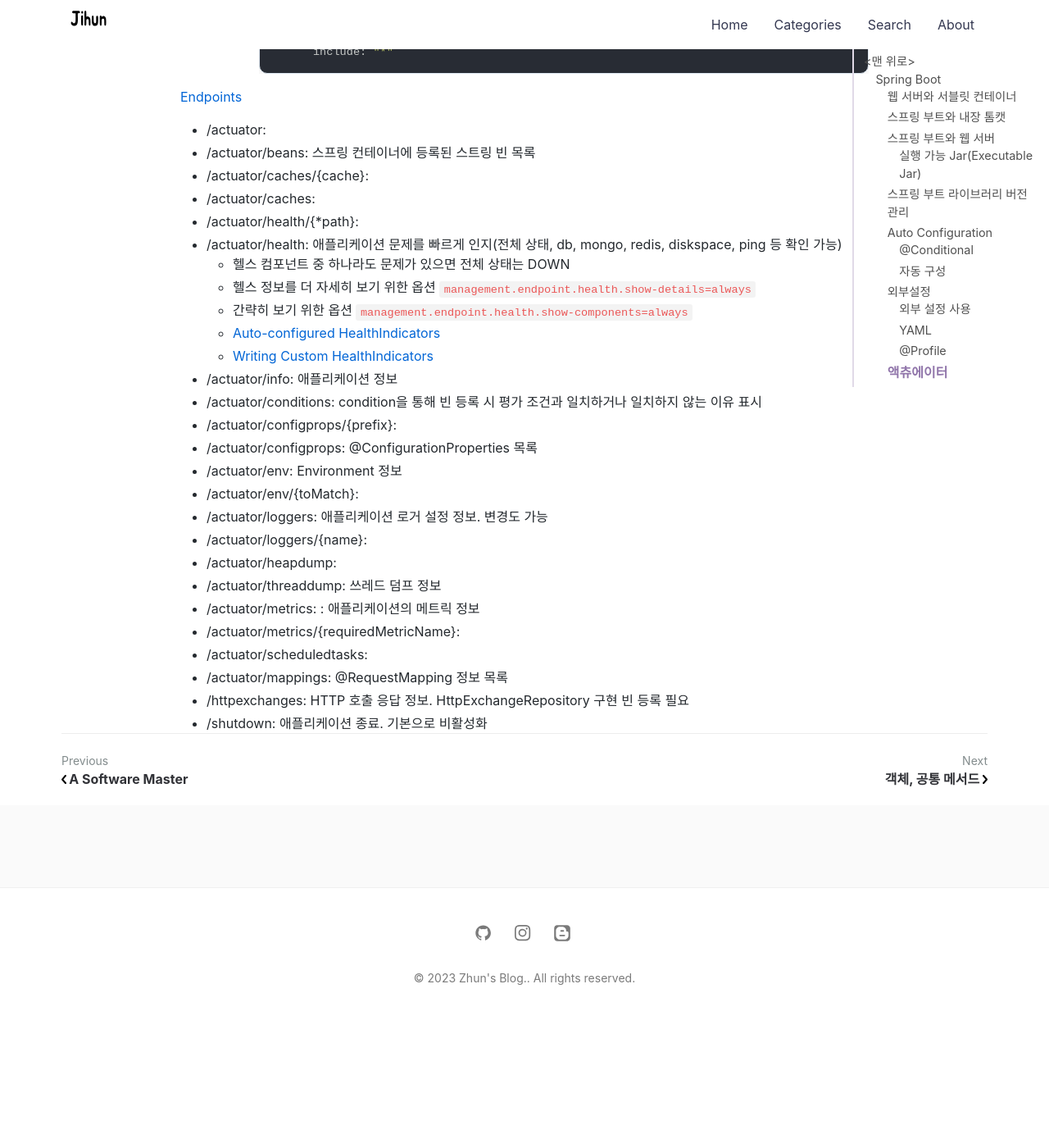
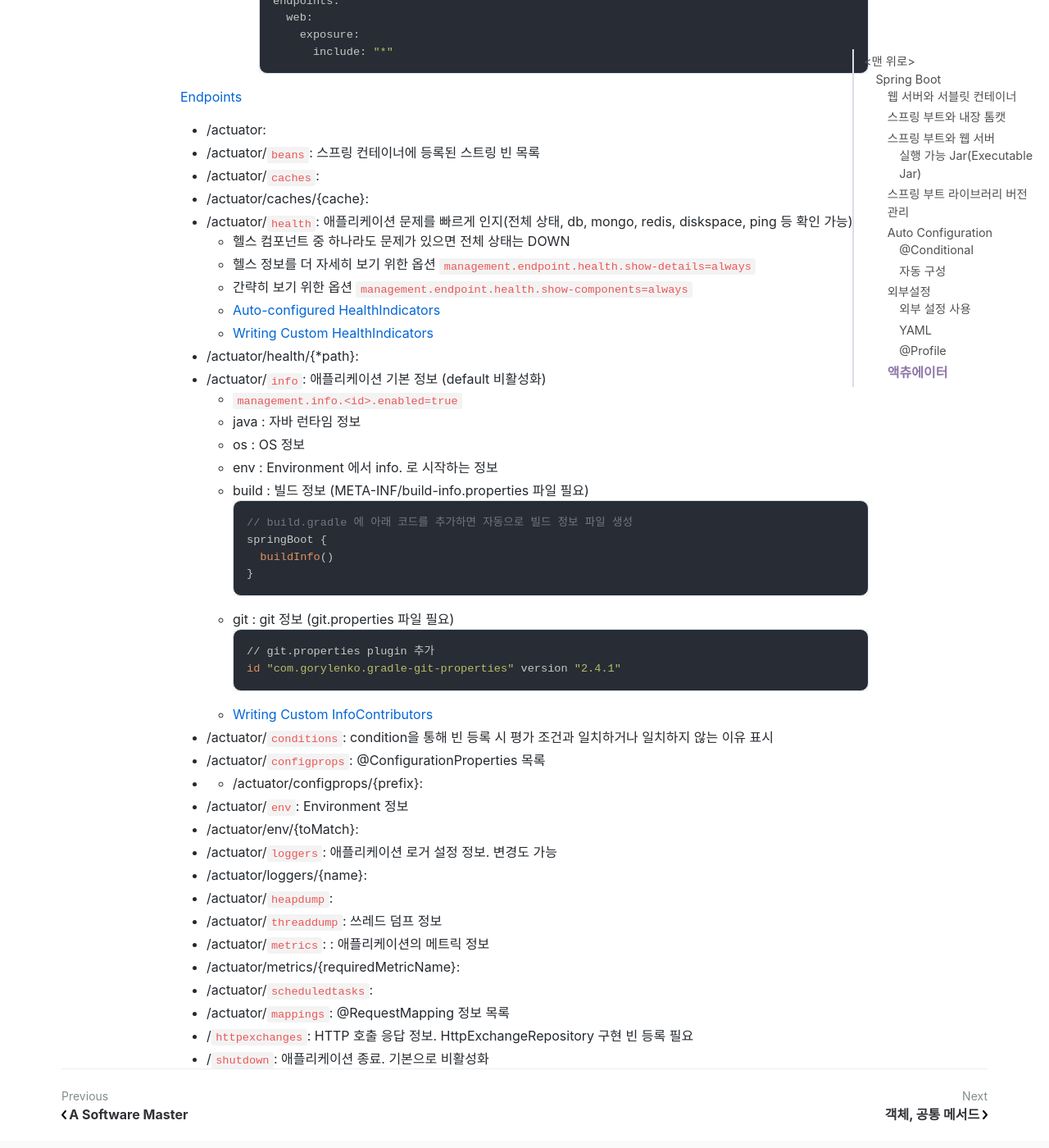
Before and after one commit to jihunparkme/jihunparkme.github.io, a Jekyll site: the page built from _posts/2023-04-06-spring-boot.md, in a window 1280 px wide and 1400 px high, scrolled down 17980 px. Shown: the whole window at 82% size. Built offline with Jekyll 4.4.1, drawn with Linux system fonts in a browser that asks for light colours; nearby versions of some CDN libraries; comment, search, counter and statistics services are not loaded; before the commit the page ends 19228 px from its top, so only the background shows below that.

Commit message:
[SpringBoot] 액츄에이터: 애플리케이션 정보

````diff
--- a/_posts/2023-04-06-spring-boot.md
+++ b/_posts/2023-04-06-spring-boot.md
@@ -747,29 +747,46 @@ implementation 'org.springframework.boot:spring-boot-starter-actuator'
 [Endpoints](https://docs.spring.io/spring-boot/docs/current/reference/html/actuator.html#actuator.endpoints)
 
 - /actuator:
-- /actuator/beans: 스프링 컨테이너에 등록된 스트링 빈 목록
+- /actuator/`beans`: 스프링 컨테이너에 등록된 스트링 빈 목록
+- /actuator/`caches`:
 - /actuator/caches/{cache}:
-- /actuator/caches:
-- /actuator/health/{*path}:
-- /actuator/health: 애플리케이션 문제를 빠르게 인지(전체 상태, db, mongo, redis, diskspace, ping 등 확인 가능)
+- /actuator/`health`: 애플리케이션 문제를 빠르게 인지(전체 상태, db, mongo, redis, diskspace, ping 등 확인 가능)
   - 헬스 컴포넌트 중 하나라도 문제가 있으면 전체 상태는 DOWN
   - 헬스 정보를 더 자세히 보기 위한 옵션 `management.endpoint.health.show-details=always`
   - 간략히 보기 위한 옵션 `management.endpoint.health.show-components=always`
   - [Auto-configured HealthIndicators](https://docs.spring.io/spring-boot/docs/current/reference/html/actuator.html#actuator.endpoints.health.auto-configured-health-indicators)
   - [Writing Custom HealthIndicators](https://docs.spring.io/spring-boot/docs/current/reference/html/actuator.html#actuator.endpoints.health.writing-custom-health-indicators)
-- /actuator/info: 애플리케이션 정보
-- /actuator/conditions: condition을 통해 빈 등록 시 평가 조건과 일치하거나 일치하지 않는 이유 표시
-- /actuator/configprops/{prefix}:
-- /actuator/configprops: @ConfigurationProperties 목록
-- /actuator/env: Environment 정보
+- /actuator/health/{*path}:
+- /actuator/`info`: 애플리케이션 기본 정보 (default 비활성화)
+  - `management.info.<id>.enabled=true`
+  - java : 자바 런타임 정보
+  - os : OS 정보
+  - env : Environment 에서 info. 로 시작하는 정보
+  - build : 빌드 정보 (META-INF/build-info.properties 파일 필요)
+    ```groovy
+    // build.gradle 에 아래 코드를 추가하면 자동으로 빌드 정보 파일 생성
+    springBoot {
+      buildInfo()
+    }
+    ```
+  - git : git 정보 (git.properties 파일 필요)
+    ```groovy
+    // git.properties plugin 추가
+    id "com.gorylenko.gradle-git-properties" version "2.4.1"
+    ```
+  - [Writing Custom InfoContributors](https://docs.spring.io/spring-boot/docs/current/reference/html/actuator.html#actuator.endpoints.info.writing-custom-info-contributors)
+- /actuator/`conditions`: condition을 통해 빈 등록 시 평가 조건과 일치하거나 일치하지 않는 이유 표시
+- /actuator/`configprops`: @ConfigurationProperties 목록
+- - /actuator/configprops/{prefix}:
+- /actuator/`env`: Environment 정보
 - /actuator/env/{toMatch}:
-- /actuator/loggers: 애플리케이션 로거 설정 정보. 변경도 가능
+- /actuator/`loggers`: 애플리케이션 로거 설정 정보. 변경도 가능
 - /actuator/loggers/{name}:
-- /actuator/heapdump:
-- /actuator/threaddump: 쓰레드 덤프 정보
-- /actuator/metrics: : 애플리케이션의 메트릭 정보
+- /actuator/`heapdump`:
+- /actuator/`threaddump`: 쓰레드 덤프 정보
+- /actuator/`metrics`: : 애플리케이션의 메트릭 정보
 - /actuator/metrics/{requiredMetricName}:
-- /actuator/scheduledtasks:
-- /actuator/mappings: @RequestMapping 정보 목록
-- /httpexchanges: HTTP 호출 응답 정보. HttpExchangeRepository 구현 빈 등록 필요
-- /shutdown: 애플리케이션 종료. 기본으로 비활성화
+- /actuator/`scheduledtasks`:
+- /actuator/`mappings`: @RequestMapping 정보 목록
+- /`httpexchanges`: HTTP 호출 응답 정보. HttpExchangeRepository 구현 빈 등록 필요
+- /`shutdown`: 애플리케이션 종료. 기본으로 비활성화
````
